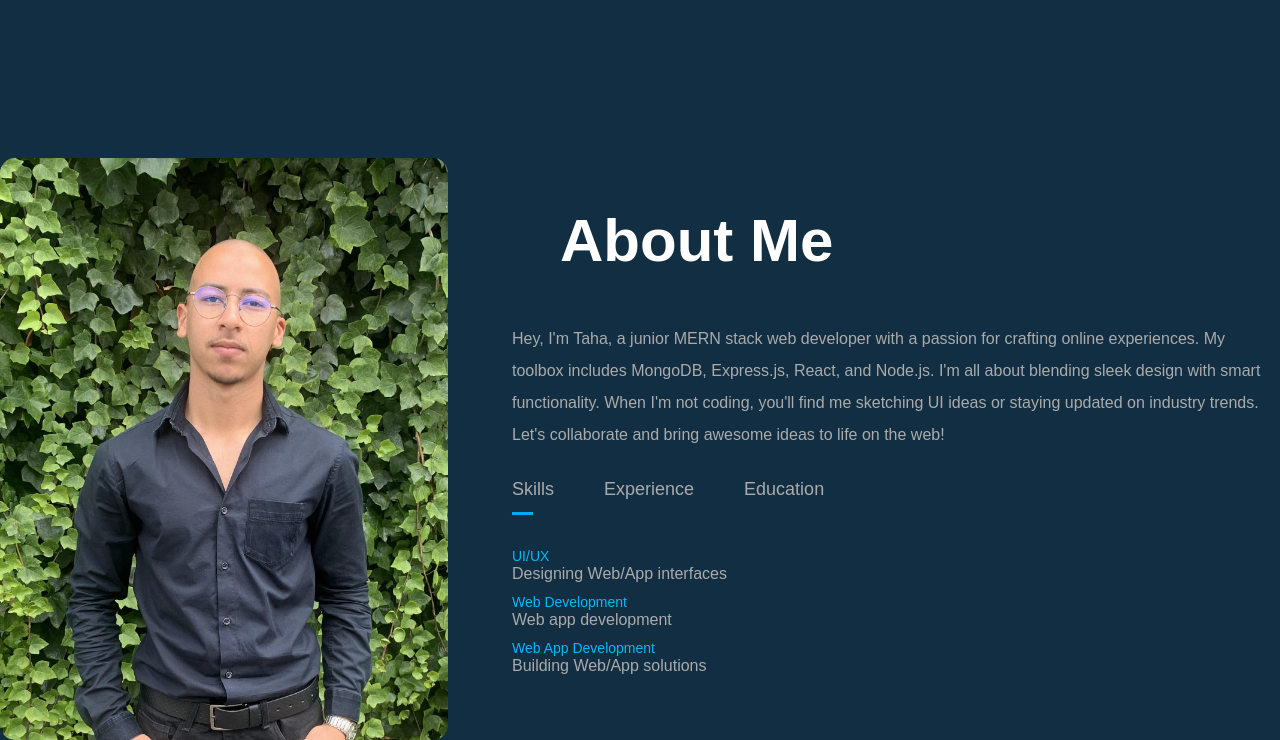
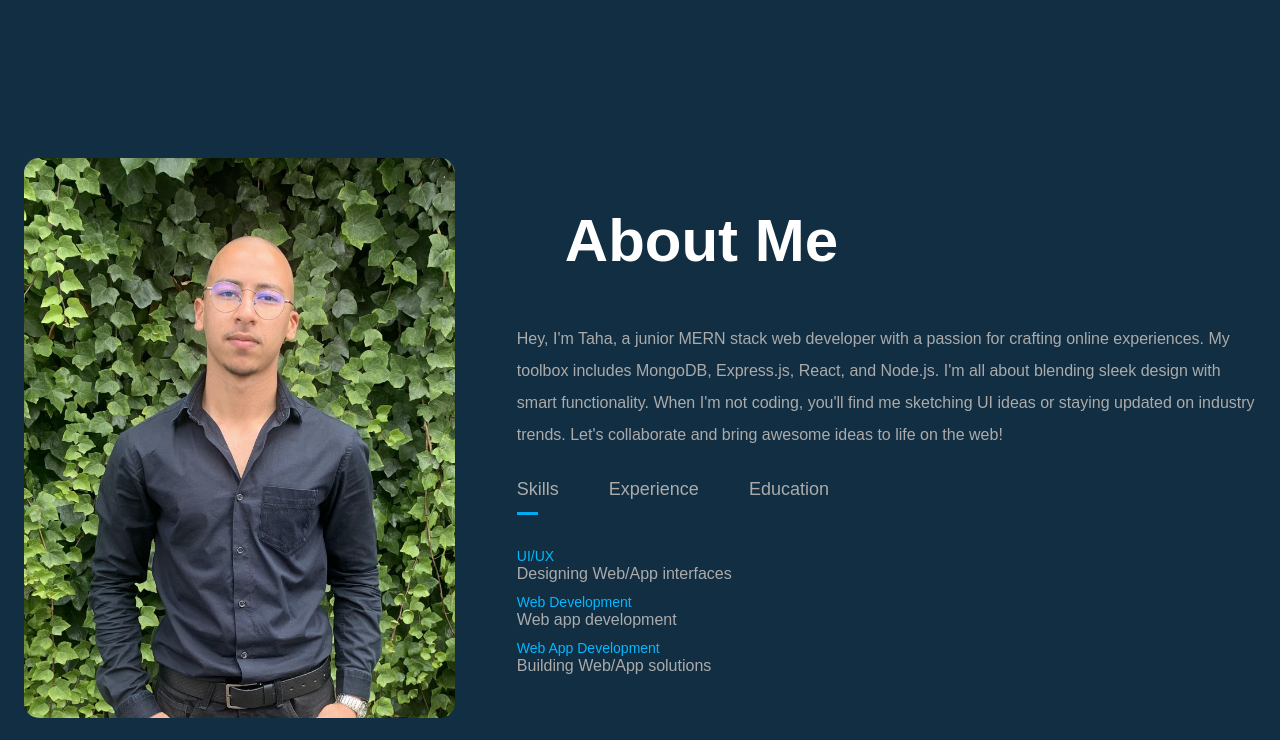
Before and after one commit to Taha-arch/TahaElatoui.github.io, a plain HTML site: page index.html in a window 1280 px wide. Shown: the part 802-1542 px from the top of the page. Drawn offline with nearby package versions, Linux system fonts and the light colour scheme; a web font is replaced by a local one.

Commit message:
Update style.css

```diff
--- a/style.css
+++ b/style.css
@@ -263,7 +263,7 @@ body{
 /* -------------------about--------------------- */
 
 #about{
-    padding: 80px 0;
+    padding: 80px 12px;
     color: #ababab;
     background: var(--second-bg-color);
 }
```
